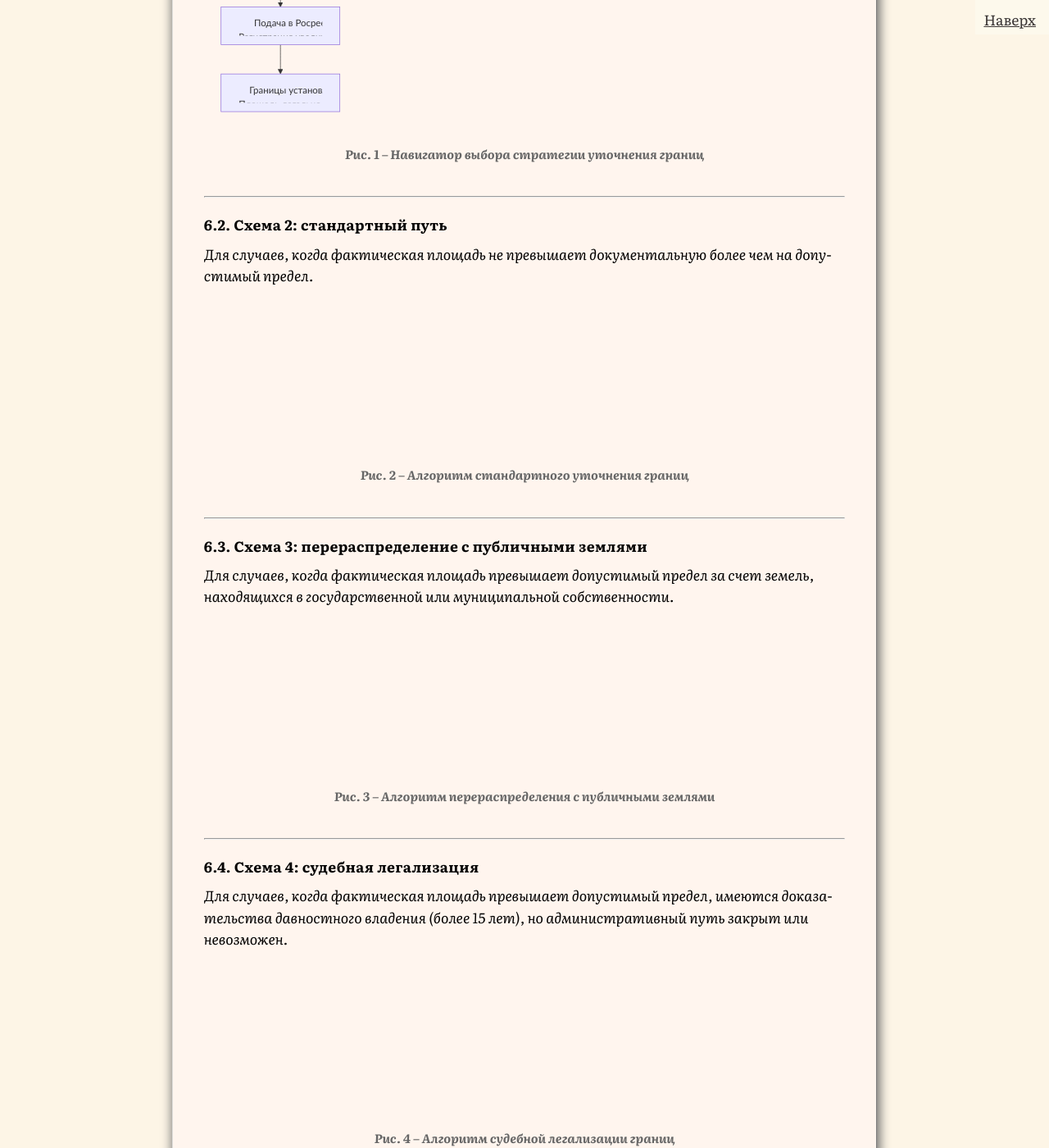
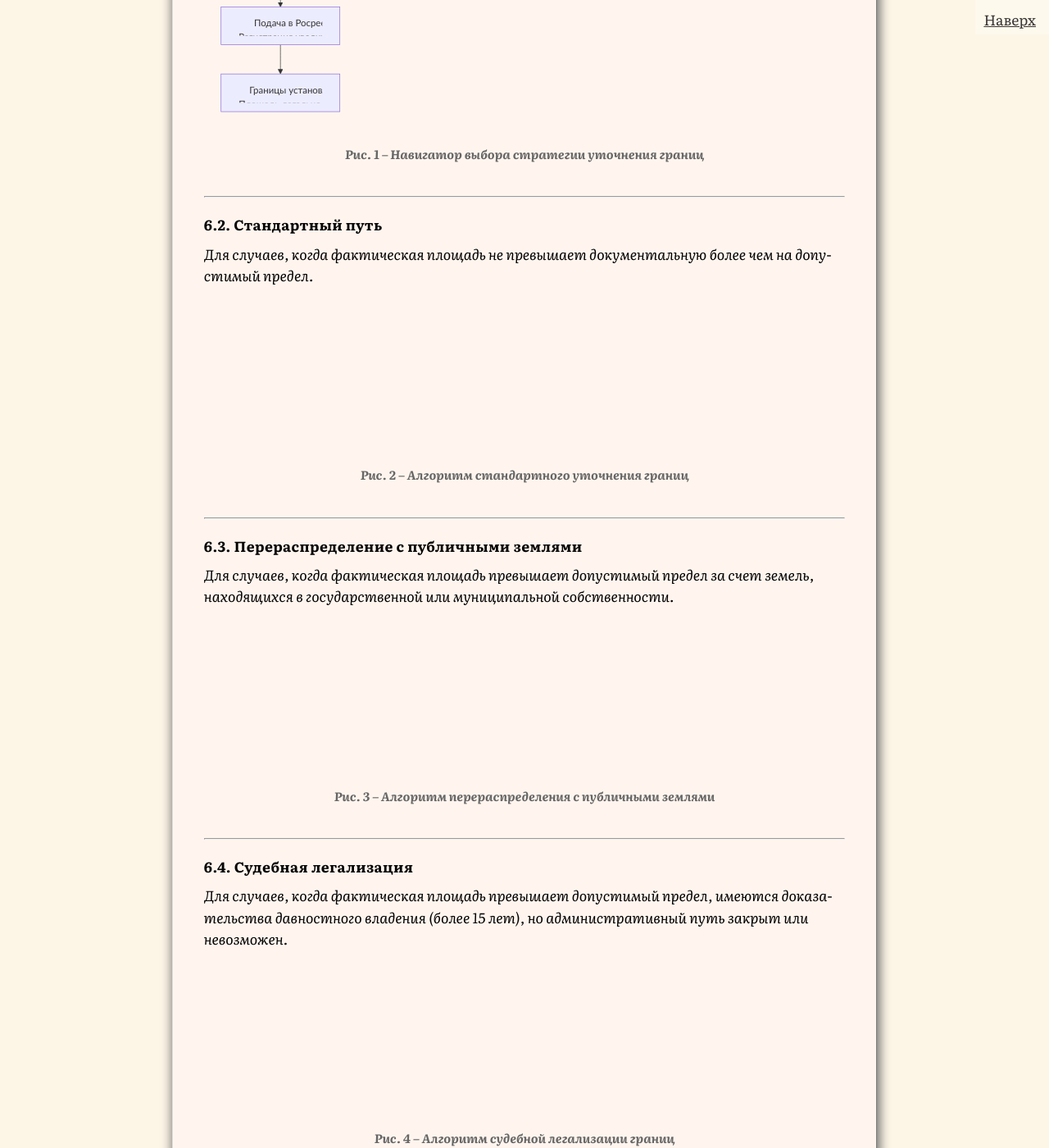
Before and after one commit to SergSi/land-use-art, a Jekyll site: the page built from _posts/2026-02-10-pr1.md, in a window 1280 px wide and 1400 px high, scrolled down 17267 px. Shown: the whole window at 82% size. Built offline with Jekyll 4.4.1, drawn with Linux system fonts in a browser that asks for light colours; some web fonts are replaced; some of the changed text lies outside the part shown.

Commit message:
Update 2026-02-10-pr1.md

```diff
--- a/_posts/2026-02-10-pr1.md
+++ b/_posts/2026-02-10-pr1.md
@@ -269,7 +269,7 @@ summary: "Данный документ содержит пошаговое ру
 
 В данном разделе представлены укрупненные схемы для каждой из стратегий. Схемы показывают только ключевые этапы работ и логику переходов между ними. Детальная разбивка каждого этапа на конкретные операции приведена в разделе «Каталог операций».
 
-#### 6.1. Схема 1: навигатор выбора стратегии
+#### 6.1. Навигатор выбора стратегии
 
 *Эта схема помогает определить, какой из дальнейших алгоритмов (2–5) соответствует вашей ситуации.*
 
@@ -297,7 +297,7 @@ flowchart TD
 
 ---
 
-#### 6.2. Схема 2: стандартный путь
+#### 6.2. Стандартный путь
 
 *Для случаев, когда фактическая площадь не превышает документальную более чем на допустимый предел.*
 
@@ -318,7 +318,7 @@ flowchart TD
 
 ---
 
-#### 6.3. Схема 3: перераспределение с публичными землями
+#### 6.3. Перераспределение с публичными землями
 
 *Для случаев, когда фактическая площадь превышает допустимый предел за счет земель, находящихся в государственной или муниципальной собственности.*
 
@@ -349,7 +349,7 @@ flowchart TD
 
 ---
 
-#### 6.4. Схема 4: судебная легализация
+#### 6.4. Судебная легализация
 
 *Для случаев, когда фактическая площадь превышает допустимый предел, имеются доказательства давностного владения (более 15 лет), но административный путь закрыт или невозможен.*
 
@@ -376,7 +376,7 @@ flowchart TD
 
 ---
 
-#### 6.5. Схема 5: перераспределение с соседями
+#### 6.5. Перераспределение с соседями
 
 *Для случаев, когда выявлено несоответствие кадастровых границ смежных участков их фактическому использованию (накладка, разрыв), и все собственники согласны на перераспределение.*
 
```
